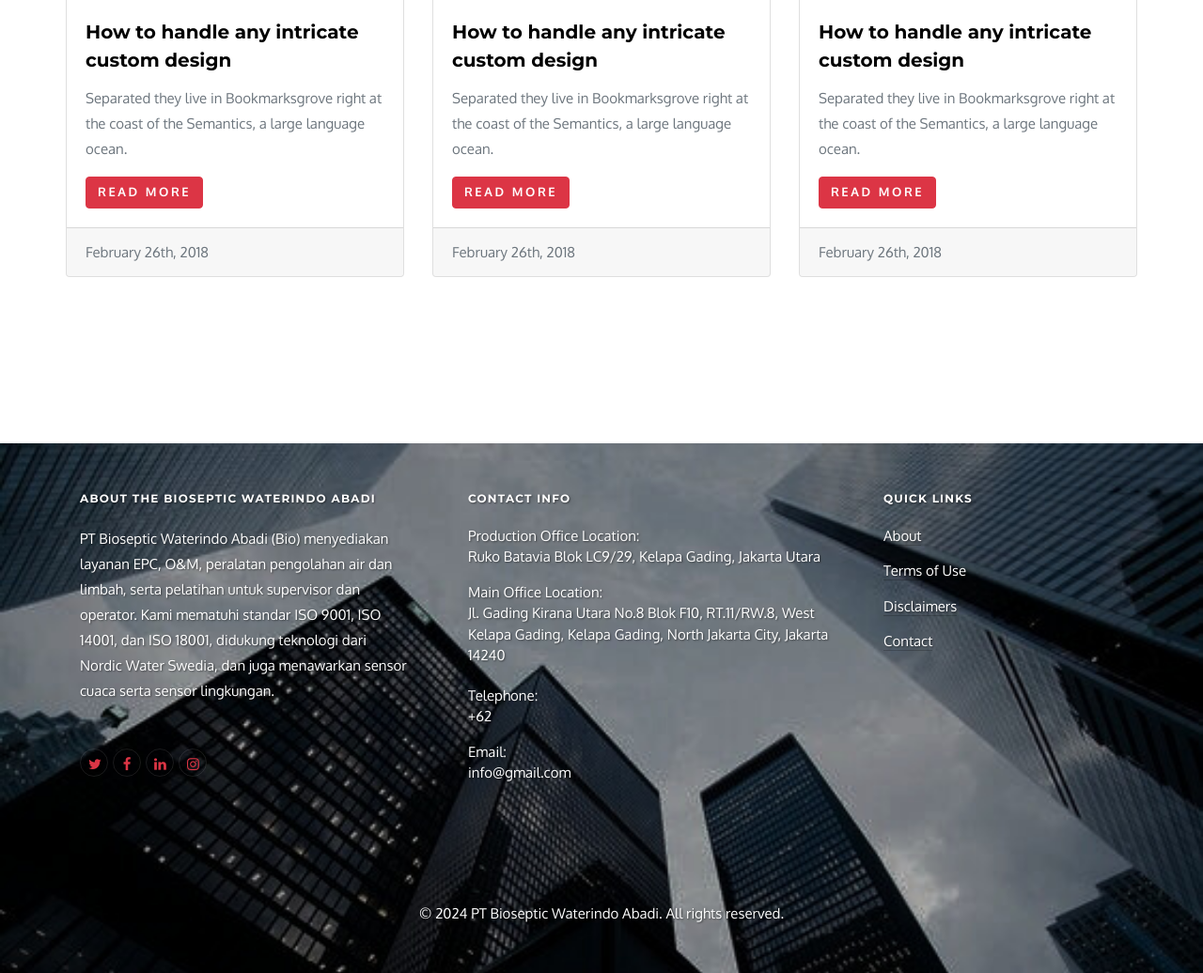
After one commit to Joyboy04/profile-company-Bioseptic, a PHP site: page /blog.php in a window 1280 px wide. The commit adds this page. Shown: the part 997-2033 px from the top of the page at 94% size. Run offline with PHP 8.4, Linux system fonts and the light colour scheme; data comes from the database, SQL or seed files in the repository; both versions use the stored data as it was after the commit.

Commit message:
progress hari ini membuat page blog

```diff
--- /dev/null
+++ b/blog.php
@@ -0,0 +1,194 @@
+<!DOCTYPE html>
+<html lang="en">
+  <head>
+    <title>PT Bioseptic Waterindo Abadi</title>
+    <meta charset="utf-8">
+    <meta name="viewport" content="width=device-width, initial-scale=1, shrink-to-fit=no">
+
+
+    <link href="https://fonts.googleapis.com/css?family=Montserrat:400,700|Oxygen:400,700" rel="stylesheet">
+
+    <link rel="stylesheet" href="css/animate.css">
+    <link rel="stylesheet" href="css/owl.carousel.min.css">
+    <link rel="stylesheet" href="css/jquery.fancybox.min.css">
+
+    <link rel="stylesheet" href="fonts/ionicons/css/ionicons.min.css">
+    <link rel="stylesheet" href="fonts/fontawesome/css/font-awesome.min.css">
+
+    <!-- Theme Style -->
+    <link rel="stylesheet" href="css/style.css">
+
+    <link rel="icon" type="image/png" href="./images/logo_bio_baru(1).png">
+
+  </head>
+  <body>
+
+    <header role="banner">
+      <nav class="navbar navbar-expand-lg navbar-dark bg-dark">
+        <div class="container-fluid">
+          <a class="navbar-brand" href="index.php">
+            <img src="./images/logo_bio_baru(1).png" alt="Bio Logo" class="logo">
+            <div class="brand-text">
+              <strong class="brand-title">WEATHER SENSORS & ENVIRONMENTAL SENSORS</strong><br>
+              <span class="brand-subtitle">BIOSEPTIC WATERINDO ABADI</span>
+            </div>
+          </a>
+          <button class="navbar-toggler" type="button" data-toggle="collapse" data-target="#navbarsExample05" aria-controls="navbarsExample05" aria-expanded="false" aria-label="Toggle navigation">
+            <span class="navbar-toggler-icon"></span>
+          </button>
+
+          <div class="collapse navbar-collapse" id="navbarsExample05">
+            <ul class="navbar-nav pl-md-5 ml-auto">
+              <li class="nav-item">
+                <a class="nav-link" href="index.php">Home</a>
+              </li>
+              <li class="nav-item">
+                <a class="nav-link" href="about.php">About</a>
+              </li>
+              <li class="nav-item">
+                <a class="nav-link" href="projects.php">Projects</a>
+              </li>
+              <li class="nav-item dropdown">
+                <a class="nav-link dropdown-toggle" href="services.html" id="dropdown04" data-toggle="dropdown" aria-haspopup="true" aria-expanded="false">Services</a>
+                <div class="dropdown-menu" aria-labelledby="dropdown04">
+                  <a class="dropdown-item" href="services.html">Architectural Design</a>
+                  <a class="dropdown-item" href="services.html">Interior</a>
+                  <a class="dropdown-item" href="services.html">Building</a>
+                </div>
+              </li>
+              <li class="nav-item">
+                <a class="nav-link active" href="blog.php">Blog</a>
+              </li>
+              <li class="nav-item">
+                <a class="nav-link" href="contact.html">Contact</a>
+              </li>
+            </ul>
+          </div>
+        </div>
+      </nav>
+    </header>
+    <!-- END header -->
+
+    <div class="top-shadow"></div>
+
+    <div class="inner-page">
+      <div class="slider-item" style="background-image: url('images/background_blog.jpg');">
+        <div class="container">
+          <div class="row slider-text align-items-center justify-content-center">
+            <div class="col-md-8 text-center col-sm-12 element-animate pt-5">
+              <h1 class="pt-5"><span>Blog</span></h1>
+              <p class="mb-5 w-75">Welcome to the Bio Blog</p>
+            </div>
+          </div>
+        </div>
+      </div>
+    </div>
+    <!-- END slider -->
+
+    <section class="section blog">
+      <div class="container">
+        <div class="row justify-content-center mb-5 element-animate">
+          <div class="col-md-8 text-center">
+            <h2 class="heading mb-4">Blog Posts</h2>
+        </div>
+
+        <div class="row">
+          <?php
+          include 'db/db_connect.php';
+
+          $sql = "SELECT id, title, image, excerpt, post_date FROM blog_posts ORDER BY post_date DESC";
+          $result = $conn->query($sql);
+
+          if ($result->num_rows > 0) {
+              while ($row = $result->fetch_assoc()) {
+                  echo '<div class="col-md-4 mb-4">';
+                  echo '<div class="card">';
+                  echo '<img src="' . $row["image"] . '" class="card-img-top" alt="' . $row["title"] . '">';
+                  echo '<div class="card-body">';
+                  echo '<h5 class="card-title">' . $row["title"] . '</h5>';
+                  echo '<p class="card-text">' . $row["excerpt"] . '</p>';
+                  echo '<a href="blog-single.php?id=' . $row["id"] . '" class="btn btn-danger">Read More</a>';
+                  echo '</div>';
+                  echo '<div class="card-footer text-muted">';
+                  echo date("F jS, Y", strtotime($row["post_date"]));
+                  echo '</div>';
+                  echo '</div>';
+                  echo '</div>';
+              }
+          } else {
+              echo '<p>No blog posts available.</p>';
+          }
+
+          $conn->close();
+          ?>
+        </div>
+      </div>
+    </section>
+    <!-- END section -->
+
+    <footer class="site-footer bg-fixed" role="contentinfo">
+      <div class="container">
+        <div class="row mb-5">
+          <div class="col-md-4 mb-5">
+            <h3>About The Bioseptic Waterindo Abadi</h3>
+            <p class="mb-5">PT Bioseptic Waterindo Abadi (Bio) menyediakan layanan EPC, O&M, peralatan pengolahan air dan limbah, serta pelatihan untuk supervisor dan operator. Kami mematuhi standar ISO 9001, ISO 14001, dan ISO 18001, didukung teknologi dari Nordic Water Swedia, dan juga menawarkan sensor cuaca serta sensor lingkungan.</p>
+            <ul class="list-unstyled footer-link d-flex footer-social">
+              <li><a href="#" class="p-2"><span class="fa fa-twitter text-danger"></span></a></li>
+              <li><a href="#" class="p-2"><span class="fa fa-facebook text-danger"></span></a></li>
+              <li><a href="https://id.linkedin.com/company/bioseptic-waterindo-abadi" class="p-2" target="_blank"><span class="fa fa-linkedin text-danger"></span></a></li>
+              <li><a href="https://www.instagram.com/bioseptic.co.id/" class="p-2" target="_blank"><span class="fa fa-instagram text-danger"></span></a></li>
+            </ul>
+          </div>
+          <div class="col-md-5 mb-5 pl-md-5">
+            <h3>Contact Info</h3>
+            <ul class="list-unstyled footer-link">
+              <li class="d-block">
+                <span class="d-block">Production Office Location:</span>
+                <div class="address-group">
+                  <span>Ruko Batavia Blok LC9/29, Kelapa Gading, Jakarta Utara</span>
+                  <br>
+                  <span class="d-block address-separator">Main Office Location:</span>
+                  <span>Jl. Gading Kirana Utara No.8 Blok F10, RT.11/RW.8, West Kelapa Gading, Kelapa Gading, North Jakarta City, Jakarta 14240</span>
+                </div>
+              </li>
+              <li class="d-block">
+                <span class="d-block">Telephone:</span>
+                <span>+62 </span>
+              </li>
+              <li class="d-block">
+                <span class="d-block">Email:</span>
+                <span>info@gmail.com</span>
+              </li>
+            </ul>
+          </div>
+          <div class="col-md-3 mb-5">
+            <h3>Quick Links</h3>
+            <ul class="list-unstyled footer-link">
+              <li><a href="#">About</a></li>
+              <li><a href="#">Terms of Use</a></li>
+              <li><a href="#">Disclaimers</a></li>
+              <li><a href="#">Contact</a></li>
+            </ul>
+          </div>
+        </div>
+
+        <div class="row">
+          <div class="col-md-12 text-center">
+            <p>
+              &copy; <?php echo date("Y"); ?> PT Bioseptic Waterindo Abadi. All rights reserved.
+            </p>
+          </div>
+        </div>
+      </div>
+    </footer>
+    <!-- END footer -->
+
+    <script src="js/jquery-3.2.1.min.js"></script>
+    <script src="js/popper.min.js"></script>
+    <script src="js/bootstrap.min.js"></script>
+    <script src="js/owl.carousel.min.js"></script>
+    <script src="js/jquery.waypoints.min.js"></script>
+    <script src="js/jquery.fancybox.min.js"></script>
+    <script src="js/main.js"></script>
+  </body>
+</html>
--- a/index.php
+++ b/index.php
@@ -57,7 +57,7 @@
                 </div>
               </li>
               <li class="nav-item">
-                <a class="nav-link" href="blog.html">Blog</a>
+                <a class="nav-link" href="blog.php">Blog</a>
               </li>
               <li class="nav-item">
                 <a class="nav-link" href="contact.html">Contact</a>
--- a/projects.php
+++ b/projects.php
@@ -57,7 +57,7 @@
                 </div>
               </li>
               <li class="nav-item">
-                <a class="nav-link" href="blog.html">Blog</a>
+                <a class="nav-link" href="blog.php">Blog</a>
               </li>
               <li class="nav-item">
                 <a class="nav-link" href="contact.html">Contact</a>
```
Also changed, not shown: about.php (+5 -6 lines), blog.html (deleted, +0 -214 lines), db/bioseptic.sql (added, +110 -0 lines), main.html (deleted, +0 -17 lines), images/background_blog.jpg (added), images/sertifikasi/Merek.jpg (added), images/sertifikasi/sertifikat-merek.jpg (deleted).
